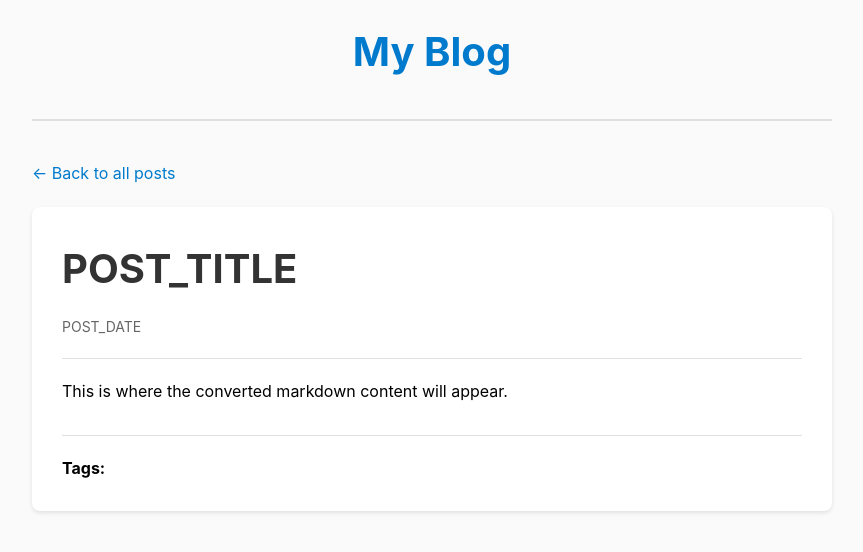
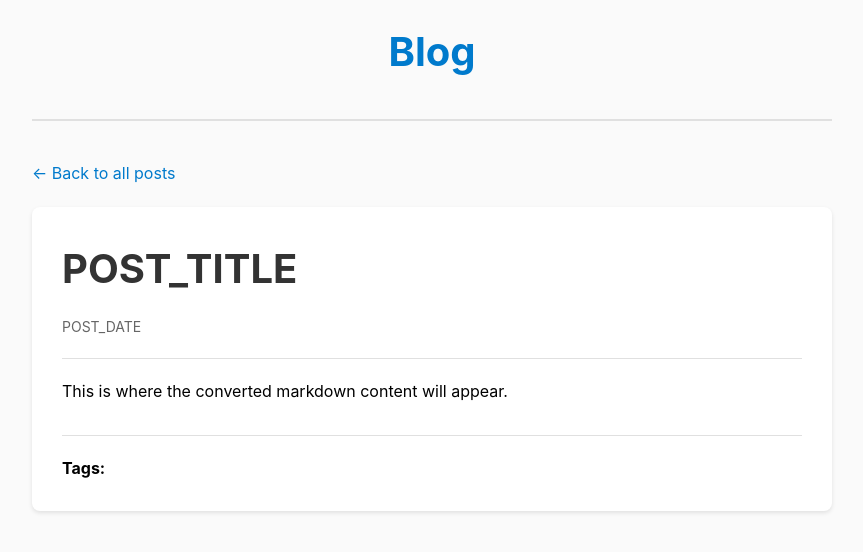
Before and after one commit to vitorvidaldev/blog, a plain HTML site: page post-template.html in a window 1280 px wide. Shown: the whole page, without its empty margins (208-1071 px from the left). Drawn offline with Linux system fonts and the light colour scheme.

Commit message:
Updating nomenclature

```diff
--- a/post-template.html
+++ b/post-template.html
@@ -3,7 +3,7 @@
 <head>
     <meta charset="UTF-8">
     <meta name="viewport" content="width=device-width, initial-scale=1.0">
-    <title>POST_TITLE - My Blog</title>
+    <title>POST_TITLE - Blog</title>
     <style>
         body {
             font-family: -apple-system, BlinkMacSystemFont, 'Segoe UI', Roboto, sans-serif;
@@ -116,7 +116,7 @@
 </head>
 <body>
     <div class="header">
-        <h1><a href="index.html">My Blog</a></h1>
+        <h1><a href="index.html">Blog</a></h1>
     </div>
 
     <div class="back-link">
```
Also changed, not shown: index.html (+1 -1 lines), README.md.
